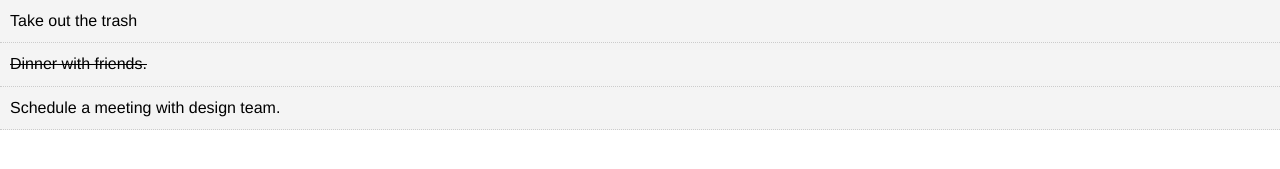
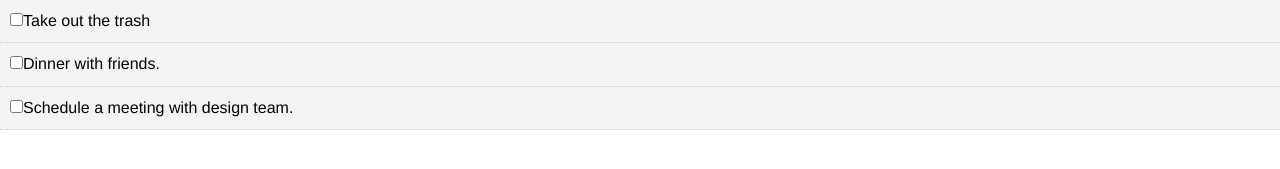
Before and after one commit to charlesmartinreed/react-crash-course, a React (Create React App) app: page / in a window 1280 px wide. Shown: the top 169 px of the page. Built offline with nearby package versions, Linux system fonts and the light colour scheme.

Commit message:
Demonstrate changing component state using event passed between components.

```diff
--- a/src/App.js
+++ b/src/App.js
@@ -13,7 +13,7 @@
 			{
 				id: 2,
 				title: 'Dinner with friends.',
-				completed: true
+				completed: false
 			},
 			{
 				id: 3,
@@ -21,6 +21,16 @@
 				completed: false
 			},
 		]
+	}
+
+	markComplete = (id) => {
+		this.setState( {todos: this.state.todos.map(todo => {
+			if(todo.id === id) {
+				todo.completed = !todo.completed
+				}
+				return todo;
+			})
+		})
 	}
 
   render() {
@@ -32,7 +42,7 @@
 			// <!-- We embed our custom components with tags -->
 			// passing our todos, from our App state, to the Todos
       <div className="App">
-					<Todos todos={this.state.todos} />
+					<Todos todos={this.state.todos} markComplete={this.markComplete}/>
       </div>
     );
   }
--- a/src/components/TodoItem.js
+++ b/src/components/TodoItem.js
@@ -13,9 +13,13 @@
 	}
 
 	render() {
+		const { id, title } = this.props.todo;
 		return (
 			<div style={this.getStyle()}>
-				<p>{ this.props.todo.title }</p>
+			<p>
+				<input type="checkbox" onChange={this.props.markComplete.bind(this, id)} />
+			{ title }
+			</p>
 			</div>
 		)
 	}
--- a/src/components/Todos.js
+++ b/src/components/Todos.js
@@ -6,7 +6,7 @@
 class Todos extends React.Component {
 	render() {
 			return this.props.todos.map(todo => (
-				<TodoItem key={todo.id} todo={todo} />
+				<TodoItem key={todo.id} todo={todo} markComplete={this.props.markComplete} />
 			));
 	}
 }
```
